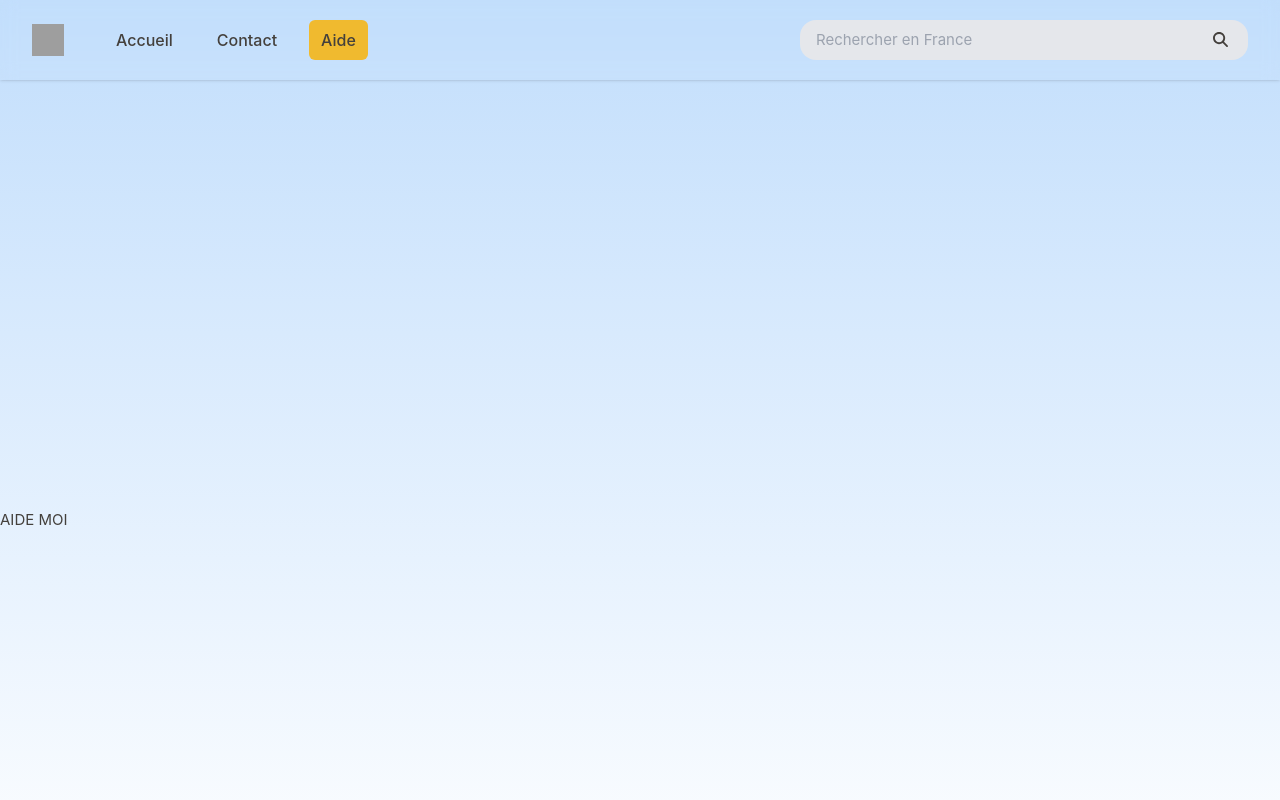
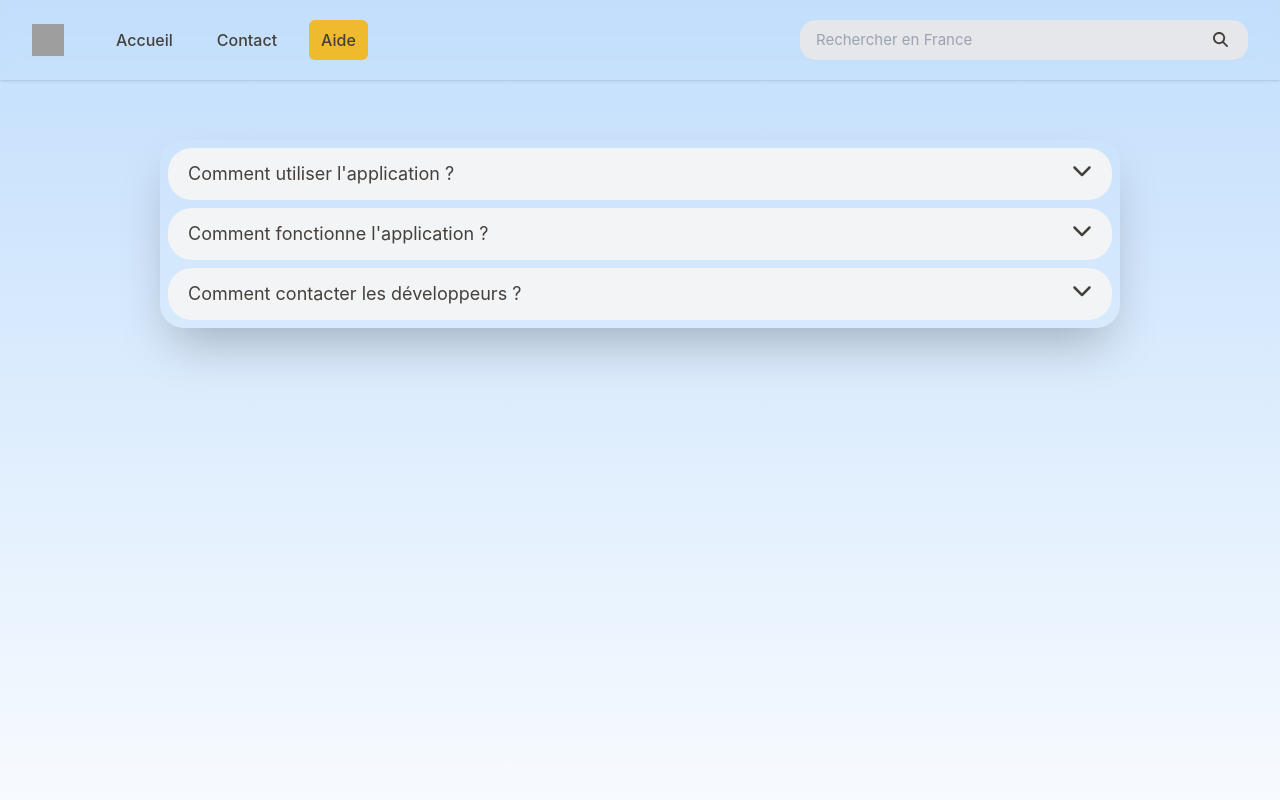
Before and after one commit to HeineZo/meteo-app-vue, a Vue app: page /help in a window 1280 px wide. Shown: the top 800 px of the page. Built offline with nearby package versions, Linux system fonts and the light colour scheme; no server answers; grey boxes are pictures that could not be loaded.

Commit message:
added help page

```diff
--- a/src/main.js
+++ b/src/main.js
@@ -3,13 +3,13 @@ import './assets/main.css'
 import { createApp } from 'vue'
 import { createPinia } from 'pinia'
 import { library } from '@fortawesome/fontawesome-svg-core'
-import { faMagnifyingGlass, faBars, faWind, faTint, faChevronRight, faChevronLeft, faCompass, faSun, faMapMarkerAlt } from '@fortawesome/free-solid-svg-icons'
+import { faMagnifyingGlass, faBars, faWind, faTint, faChevronRight, faChevronLeft, faChevronDown, faChevronUp, faCompass, faSun, faMapMarkerAlt } from '@fortawesome/free-solid-svg-icons'
 
 import { FontAwesomeIcon } from '@fortawesome/vue-fontawesome'
 import App from './App.vue'
 import router from './router'
 
-library.add(faMagnifyingGlass, faBars, faWind, faTint, faChevronRight, faChevronLeft, faCompass, faSun, faMapMarkerAlt)
+library.add(faMagnifyingGlass, faBars, faWind, faTint, faChevronRight, faChevronLeft, faChevronDown, faChevronUp, faCompass, faSun, faMapMarkerAlt)
 
 const app = createApp(App)
 
--- a/src/views/ContactView.vue
+++ b/src/views/ContactView.vue
@@ -4,6 +4,6 @@
 
 <template>
   <main>
-    <h1>CONTACTEZ NOUS</h1>
+
   </main>
 </template>
--- a/src/views/HelpView.vue
+++ b/src/views/HelpView.vue
@@ -1,7 +1,60 @@
+<script setup>
+import {
+  Disclosure,
+  DisclosureButton,
+  DisclosurePanel,
+} from '@headlessui/vue'
+
+</script>
 <template>
-  <div class="about">
-    <h1>AIDE MOI</h1>
-  </div>
+  <main class="p-5 max-w-5xl m-auto min-h-screen sm:px-6 lg:px-8">
+    <div class="flex flex-col mx-auto w-full rounded-3xl p-2 shadow-2xl">
+      <Disclosure as="disc" v-slot="{ open }">
+        <DisclosureButton
+          class="flex w-full justify-between rounded-3xl bg-gray-100 px-5 py-3 text-left text-lg hover:bg-primary-200 focus:outline-none focus-visible:ring focus-visible:ring-primary-500 focus-visible:ring-opacity-75">
+          <span>Comment utiliser l'application ?</span>
+          <font-awesome-icon icon="fa-chevron-down" :class="open ? 'rotate-180 transform' : ''" class="h-5" />
+        </DisclosureButton>
+        <DisclosurePanel class="px-4 pt-4 pb-2 text-base text-gray-500">
+          Pour utiliser l'application, il vous suffit de
+          rentrer le nom de la ville dans la barre de
+          recherche et de cliquer sur l'icône de loupe ou d'appuer sur Entrée.
+        </DisclosurePanel>
+      </Disclosure>
+      <Disclosure as="disc2" class="mt-2" v-slot="{ open }">
+        <DisclosureButton
+          class="flex w-full justify-between rounded-3xl bg-gray-100 px-5 py-3 text-left text-lg hover:bg-primary-200 focus:outline-none focus-visible:ring focus-visible:ring-primary-500 focus-visible:ring-opacity-75">
+          <span>Comment fonctionne l'application ?</span>
+          <font-awesome-icon icon="fa-chevron-down" :class="open ? 'rotate-180 transform' : ''" class="h-5 w-5" />
+        </DisclosureButton>
+        <DisclosurePanel class="px-4 pt-4 pb-2 text-base text-gray-500">
+          L'application utilise l'API <a class="hover:text-primary-500"
+            href="https://openweathermap.org/">OpenWeatherMap</a>
+          pour
+          récupérer les informations météorologiques de la
+          ville recherchée.
+          <br>
+          <br>
+          Pour accèder aux données météorologiques d'une ville sur les 7 prochains jours,
+          appuyez sur le bouton "7 jours" à droite de la section "Aujourd'hui".
+        </DisclosurePanel>
+      </Disclosure>
+      <Disclosure as="disc3" class="mt-2" v-slot="{ open }">
+        <DisclosureButton
+          class="flex w-full justify-between rounded-3xl bg-gray-100 px-5 py-3 text-left text-lg hover:bg-primary-200 focus:outline-none focus-visible:ring focus-visible:ring-primary-500 focus-visible:ring-opacity-75">
+          <span>Comment contacter les développeurs ?</span>
+          <font-awesome-icon icon="fa-chevron-down" :class="open ? 'rotate-180 transform' : ''" class="h-5 w-5" />
+        </DisclosureButton>
+        <DisclosurePanel class="px-4 pt-4 pb-2 text-base text-gray-500">
+          Vous pouvez contacter les développeurs en cliquant
+          sur le bouton "Contact" dans la barre de navigation
+          ou en envoyant un mail directement à cette adresse :
+          <a href="mailto:morvan.e2101960@etud.univ-ubs.fr"
+            class="hover:text-primary-500">morvan.e2101960@etud.univ-ubs.fr</a>
+        </DisclosurePanel>
+      </Disclosure>
+    </div>
+  </main>
 </template>
 
 <style>
@@ -11,5 +64,4 @@
     display: flex;
     align-items: center;
   }
-}
-</style>
+}</style>
```
